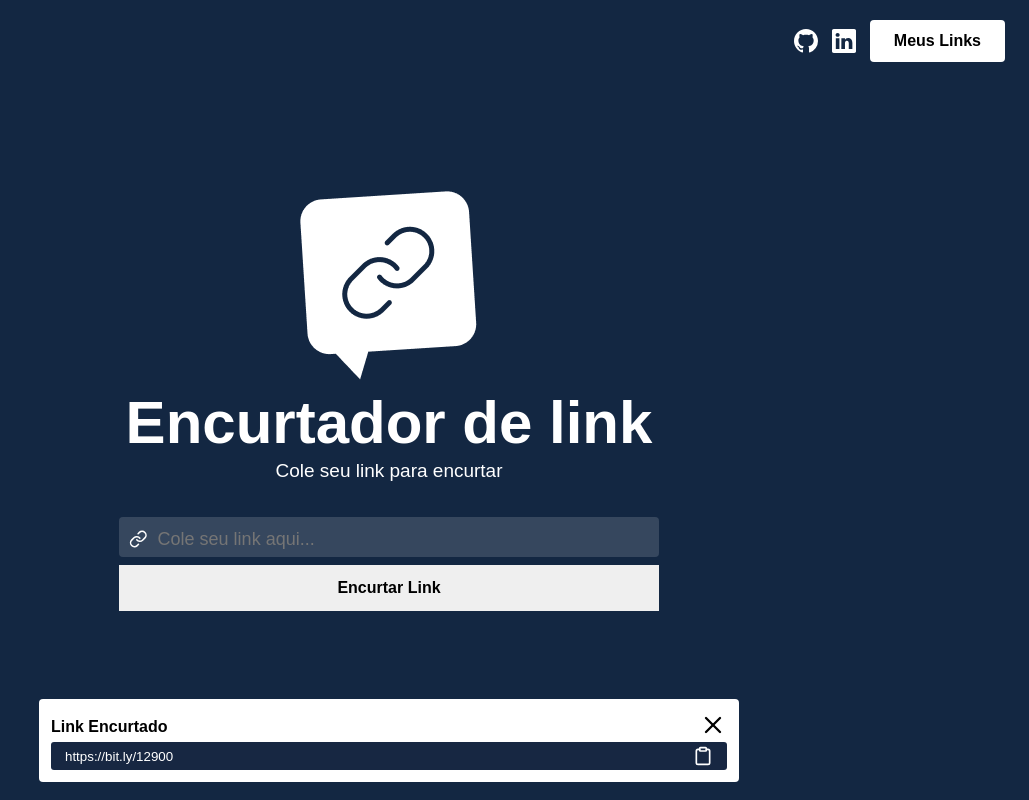
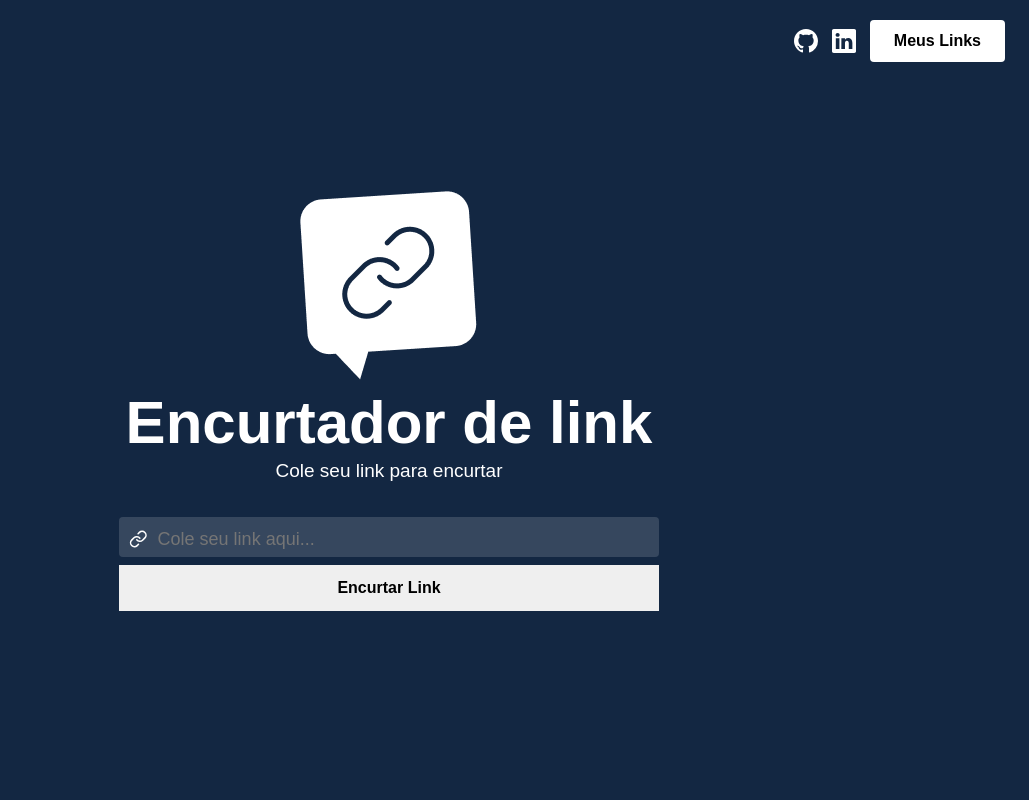
Before and after one commit to diegolim4/react_encurtador_de_link, a React (Create React App) app: page / in a window 1280 px wide. Shown: the whole page, without its empty margins (251-1280 px from the left). Built offline with nearby package versions, Linux system fonts and the light colour scheme.

Commit message:
usando o useStatepara renderizar o modal para aparecer somente quando tiver um link para encuratr

```diff
--- a/src/pages/home/index.jsx
+++ b/src/pages/home/index.jsx
@@ -8,9 +8,10 @@ import LinkItem from '../../components/LinkItem/LinkItem';
 function Home() {
 
   const [link, setLink] = useState('')
+  const [showModal, setShowModal] = useState(false)
 
   function shortLink(){
-
+    setShowModal(true)
   }
 
   return (
@@ -35,7 +36,11 @@ function Home() {
       </div>
 
       <Menu/>
-      <LinkItem/>
+
+      {/* Renderização de condição se o showModal estiver true aparece se estiver false não será renderizado */}
+      { showModal && (
+        <LinkItem/>
+      )}
 
     </div>
   );
```
